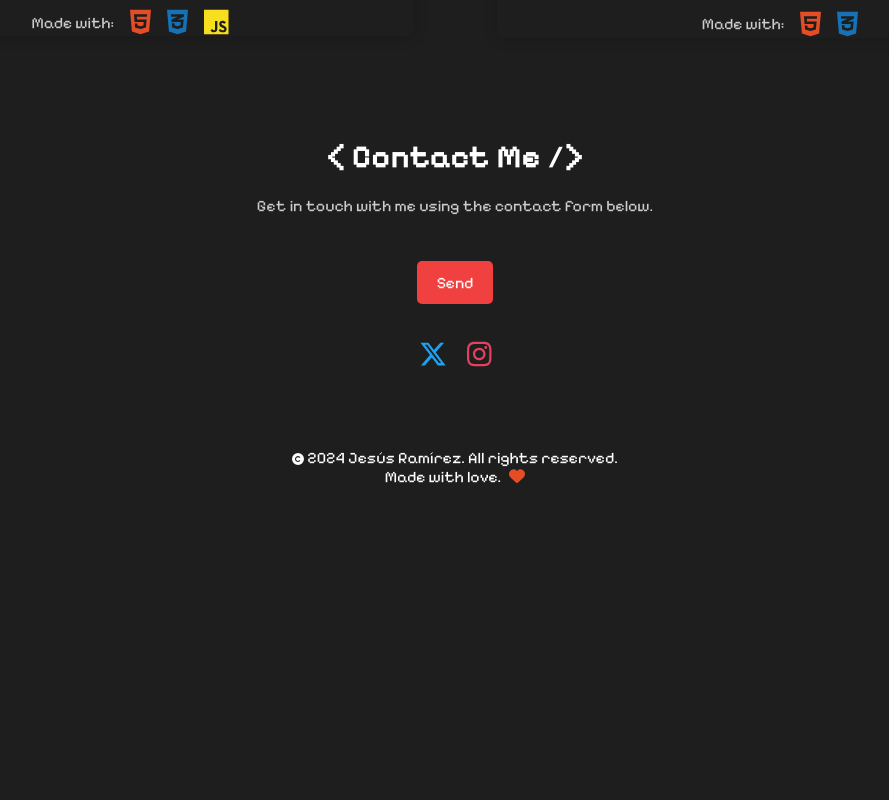
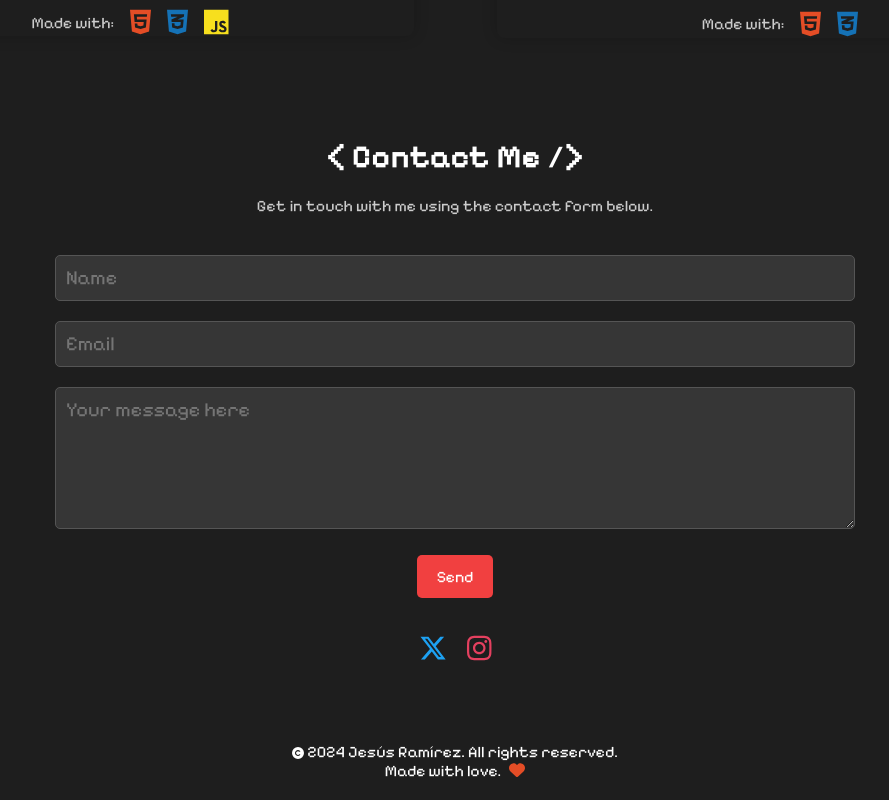
Before and after one commit to jesusramiireez/portfolioReact, a React (Create React App) app: page / in a window 1280 px wide. Shown: the part 2453-3253 px from the top of the page, without its empty margins (185-1074 px from the left). Before the commit the page ends 2959 px from the top, so only its background shows below. Built offline with nearby package versions, Linux system fonts and the light colour scheme.

Commit message:
Estilos editados

```diff
--- a/src/components/Contact/contact.js
+++ b/src/components/Contact/contact.js
@@ -16,6 +16,7 @@ const Contact = () => {
             .then((result) => {
                 console.log(result.text);
                 setModalVisible(true);
+                form.current.reset();
             })
             .catch((error) => {
                 console.error(error.text);
@@ -33,22 +34,24 @@ const Contact = () => {
                 <h2 className='contactTitle'>&lt; Contact Me /&gt;</h2>
                 <span className='contactDesc'>Get in touch with me using the contact form below.</span>
                 <form className='contactForm' ref={form} onSubmit={sendEmail}>
-                    {/* ... (tu código de formulario) */}
+                    <input type='text' className='name' placeholder='Name' name='from_name' />
+                    <input type='email' className='email' placeholder='Email' name='from_email' />
+                    <textarea name="message" className="message" rows="5" placeholder='Your message here'></textarea>
                     <button type="submit" value="Send" className='formBtn'>Send</button>
+                    {modalVisible && (
+                        <div className="modal">
+                            <div className="modal-content">
+                                <span className="close" onClick={closeModal}>&times;</span>
+                                <p>Message sent successfully!</p>
+                            </div>
+                        </div>
+                    )}
                     <div className='socialMedia'>
                         <FontAwesomeIcon icon={faXTwitter} className='iconStyle' />
                         <FontAwesomeIcon icon={faInstagram} className='iconStyle' />
                     </div>
                 </form>
             </div>
-            {modalVisible && (
-                <div className="modal">
-                    <div className="modal-content">
-                        <span className="close" onClick={closeModal}>&times;</span>
-                        <p>Message sent successfully!</p>
-                    </div>
-                </div>
-            )}
         </section>
     );
 }
```
